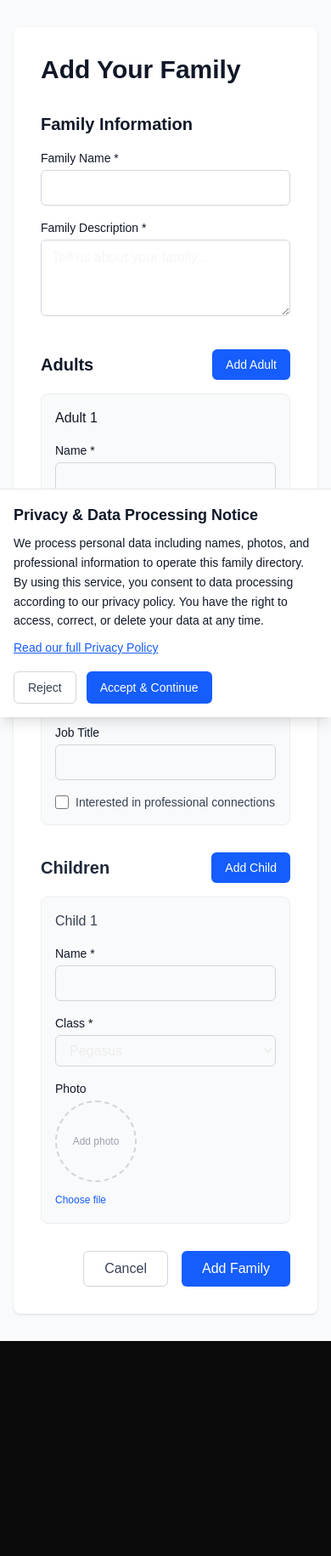
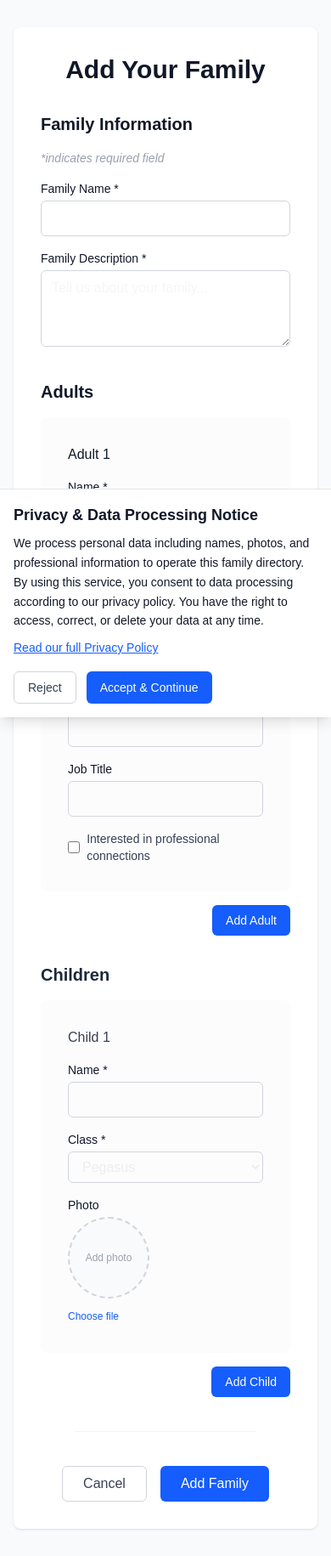
Before and after one commit to jahnif/sbm-directory, a Next.js app: page /register in a window 390 px wide. Shown: the whole page at 85% size. Before the commit the page ends 1578 px from the top, so only its background shows below. Built offline with nearby package versions, Linux system fonts and the light colour scheme; no server answers.

Commit message:
Added Lynx option, updated UI of form, moved to grid table from cards in mobile views, updated header layout

```diff
--- a/src/app/page.tsx
+++ b/src/app/page.tsx
@@ -83,7 +83,7 @@ export default function Home() {
   // Responsive view mode based on screen size
   useEffect(() => {
     const handleResize = () => {
-      setViewMode(window.innerWidth < 1024 ? 'cards' : 'table');
+      setViewMode(window.innerWidth < 1024 ? 'table' : 'table');
     };
 
     handleResize(); // Set initial value
@@ -123,21 +123,21 @@ export default function Home() {
       {/* Header */}
       <header className="bg-white shadow-sm border-b border-gray-200">
         <div className="max-w-7xl mx-auto px-4 py-6">
-          <div className="flex justify-between items-center">
-            <div>
+          <div className="flex justify-between items-center flex-col lg:flex-row gap-4">
+            <div className="lg:justify-start justify-start flex flex-col text-center lg:text-left">
               <h1 className="text-3xl font-bold text-gray-900">SBM Family Directory</h1>
               <p className="text-gray-700 mt-1">Connect with other families in our Montessori community</p>
             </div>
             <div className="flex gap-3">
               <Link
                 href="/register"
-                className="px-4 py-2 bg-blue-600 text-white rounded-md hover:bg-blue-700 font-medium"
+                className="px-4 py-2 bg-blue-600 text-white rounded-md hover:bg-blue-700 font-medium text-center"
               >
                 Add Your Family
               </Link>
               <Link
                 href="/admin"
-                className="px-4 py-2 border border-gray-300 text-gray-700 rounded-md hover:bg-gray-50 font-medium"
+                className="px-4 py-2 border border-gray-300 text-gray-700 rounded-md hover:bg-gray-50 font-medium text-center"
               >
                 Admin
               </Link>
@@ -181,12 +181,12 @@ export default function Home() {
         ) : viewMode === 'table' ? (
           <div className="bg-white rounded-lg shadow-xl/5">
             {/* Sticky Headers */}
-            <div className="sticky top-0 z-10 bg-white border-b border-gray-200">
+            <div className="sticky top-0 z-10 bg-white border-b border-gray-200 hidden lg:block">
               <div className="grid grid-cols-[3fr_4fr_4fr_3fr] gap-6 px-6 py-3 text-sm font-light text-gray-900 text-center">
                 <div className="">Family Name</div>
                 <div className="">Adults</div>
                 <div className="">Children</div>
-                <div className="">Description</div>
+                <div className="">About</div>
               </div>
             </div>
             <div className="divide-y divide-gray-200">
@@ -219,14 +219,15 @@ export default function Home() {
 // TODO - Add Spanish version and ability to switch
 // TODO - Add contact info for networking?
 // TODO - Remove non-networking spouses in filter?
+// TODO - Add animations to filter changes
 
 // DONE - Add visual summary of family members with small circles under family name?
-// TODO - Fix styling of cards - OR move to grid view
-// TODO - Add Lynx class
+// DONE - Fix styling of cards - OR move to grid view
+// DONE - Add Lynx class
 // DONE - Fix filter in responsive view: Class dropdown and interested on the same line and remove extra whitespace
-// TODO - Update form to move "add" buttons below fields
-// TODO - Remove borders and backgrounds from form
+// DONE - Update form to move "add" buttons below fields
+// DONE - Remove borders and backgrounds from form
 // TODO - Add SBM logo to header
 // TODO - Add SBM color scheme
-// TODO - Fix responsiveness of header, buttons
-// TODO - Add animations to filter changes
+// TODO - Move filter under the directory title?
+// DONE - Fix responsiveness of header, buttons
--- a/src/app/register/page.tsx
+++ b/src/app/register/page.tsx
@@ -1,168 +1,178 @@
-'use client'
+'use client';
 
-import { useState } from 'react'
-import { useRouter } from 'next/navigation'
-import ImageUpload from '@/components/ImageUpload'
-import { supabase } from '@/lib/supabase'
-import { FamilyFormData, ClassType } from '@/types'
+import { useState } from 'react';
+import { useRouter } from 'next/navigation';
+import ImageUpload from '@/components/ImageUpload';
+import { supabase } from '@/lib/supabase';
+import { FamilyFormData, ClassType } from '@/types';
 
-export const dynamic = 'force-dynamic'
+export const dynamic = 'force-dynamic';
 
 export default function RegisterPage() {
-  const router = useRouter()
-  const [isSubmitting, setIsSubmitting] = useState(false)
-  const [error, setError] = useState<string | null>(null)
+  const router = useRouter();
+  const [isSubmitting, setIsSubmitting] = useState(false);
+  const [error, setError] = useState<string | null>(null);
 
   const [formData, setFormData] = useState<FamilyFormData>({
     family_name: '',
     description: '',
-    adults: [{
+    adults: [
+      {
         name: '',
         image_url: null,
         industry: null,
         job_title: null,
         interested_in_connections: false,
-      connection_types: null
-    }],
-    children: [{
+        connection_types: null,
+      },
+    ],
+    children: [
+      {
         name: '',
         image_url: null,
-      class: 'Pegasus' as ClassType
-    }]
-  })
+        class: 'Pegasus' as ClassType,
+      },
+    ],
+  });
 
   const addAdult = () => {
-    setFormData(prev => ({
+    setFormData((prev) => ({
       ...prev,
-      adults: [...prev.adults, {
+      adults: [
+        ...prev.adults,
+        {
           name: '',
           image_url: null,
           industry: null,
           job_title: null,
           interested_in_connections: false,
-        connection_types: null
-      }]
-    }))
-  }
+          connection_types: null,
+        },
+      ],
+    }));
+  };
 
   const removeAdult = (index: number) => {
     if (formData.adults.length > 1) {
-      setFormData(prev => ({
+      setFormData((prev) => ({
         ...prev,
-        adults: prev.adults.filter((_, i) => i !== index)
-      }))
+        adults: prev.adults.filter((_, i) => i !== index),
+      }));
     }
-  }
+  };
 
   const addChild = () => {
-    setFormData(prev => ({
+    setFormData((prev) => ({
       ...prev,
-      children: [...prev.children, {
+      children: [
+        ...prev.children,
+        {
           name: '',
           image_url: null,
-        class: 'Pegasus' as ClassType
-      }]
-    }))
-  }
+          class: 'Pegasus' as ClassType,
+        },
+      ],
+    }));
+  };
 
   const removeChild = (index: number) => {
     if (formData.children.length > 1) {
-      setFormData(prev => ({
+      setFormData((prev) => ({
         ...prev,
-        children: prev.children.filter((_, i) => i !== index)
-      }))
+        children: prev.children.filter((_, i) => i !== index),
+      }));
     }
-  }
+  };
 
   const updateAdult = (index: number, field: string, value: string | boolean | null) => {
-    setFormData(prev => ({
+    setFormData((prev) => ({
       ...prev,
-      adults: prev.adults.map((adult, i) =>
-        i === index ? { ...adult, [field]: value } : adult
-      )
-    }))
-  }
+      adults: prev.adults.map((adult, i) => (i === index ? { ...adult, [field]: value } : adult)),
+    }));
+  };
 
   const updateChild = (index: number, field: string, value: string | ClassType | null) => {
-    setFormData(prev => ({
+    setFormData((prev) => ({
       ...prev,
-      children: prev.children.map((child, i) =>
-        i === index ? { ...child, [field]: value } : child
-      )
-    }))
-  }
+      children: prev.children.map((child, i) => (i === index ? { ...child, [field]: value } : child)),
+    }));
+  };
 
   const handleSubmit = async (e: React.FormEvent) => {
-    e.preventDefault()
-    setIsSubmitting(true)
-    setError(null)
+    e.preventDefault();
+    setIsSubmitting(true);
+    setError(null);
 
     try {
       // Insert family
       const { data: family, error: familyError } = await supabase
         .from('families')
-        .insert([{
+        .insert([
+          {
             family_name: formData.family_name,
-          description: formData.description
-        }])
+            description: formData.description,
+          },
+        ])
         .select()
-        .single()
+        .single();
 
-      if (familyError) throw familyError
+      if (familyError) throw familyError;
 
       // Insert adults
       const adultsToInsert = formData.adults
-        .filter(adult => adult.name.trim())
-        .map(adult => ({
+        .filter((adult) => adult.name.trim())
+        .map((adult) => ({
           family_id: family.id,
-          ...adult
-        }))
+          ...adult,
+        }));
 
       if (adultsToInsert.length > 0) {
-        const { error: adultsError } = await supabase
-          .from('adults')
-          .insert(adultsToInsert)
+        const { error: adultsError } = await supabase.from('adults').insert(adultsToInsert);
 
-        if (adultsError) throw adultsError
+        if (adultsError) throw adultsError;
       }
 
       // Insert children
       const childrenToInsert = formData.children
-        .filter(child => child.name.trim())
-        .map(child => ({
+        .filter((child) => child.name.trim())
+        .map((child) => ({
           family_id: family.id,
-          ...child
-        }))
+          ...child,
+        }));
 
       if (childrenToInsert.length > 0) {
-        const { error: childrenError } = await supabase
-          .from('children')
-          .insert(childrenToInsert)
+        const { error: childrenError } = await supabase.from('children').insert(childrenToInsert);
 
-        if (childrenError) throw childrenError
+        if (childrenError) throw childrenError;
       }
 
-      router.push('/')
+      router.push('/');
     } catch (err) {
-      setError(err instanceof Error ? err.message : 'An error occurred')
+      setError(err instanceof Error ? err.message : 'An error occurred');
     } finally {
-      setIsSubmitting(false)
+      setIsSubmitting(false);
     }
-  }
+  };
 
   return (
     <div className="min-h-screen bg-gray-50 py-8">
       <div className="max-w-4xl mx-auto px-4">
         <div className="bg-white rounded-lg shadow p-8">
-          <h1 className="text-3xl font-bold text-gray-900 mb-8">Add Your Family</h1>
+          <h1 className="text-3xl font-bold text-gray-900 mb-8 text-center mx-auto">Add Your Family</h1>
 
-          <form onSubmit={handleSubmit} className="space-y-8">
+          <form
+            onSubmit={handleSubmit}
+            className="space-y-8"
+          >
             {/* Family Information */}
             <div className="space-y-4">
               <h2 className="text-xl font-semibold text-gray-900">Family Information</h2>
-
+              <div className="italic text-gray-400 text-sm">*indicates required field</div>
               <div>
-                <label htmlFor="family_name" className="block text-sm font-medium text-gray-900 mb-1">
+                <label
+                  htmlFor="family_name"
+                  className="block text-sm font-medium text-gray-900 mb-1"
+                >
                   Family Name *
                 </label>
                 <input
@@ -170,13 +180,16 @@ export default function RegisterPage() {
                   id="family_name"
                   required
                   value={formData.family_name}
-                  onChange={(e) => setFormData(prev => ({ ...prev, family_name: e.target.value }))}
+                  onChange={(e) => setFormData((prev) => ({ ...prev, family_name: e.target.value }))}
                   className="w-full px-3 py-2 border border-gray-300 rounded-md focus:outline-none focus:ring-2 focus:ring-blue-500"
                 />
               </div>
 
               <div>
-                <label htmlFor="description" className="block text-sm font-medium text-gray-900 mb-1">
+                <label
+                  htmlFor="description"
+                  className="block text-sm font-medium text-gray-900 mb-1"
+                >
                   Family Description *
                 </label>
                 <textarea
@@ -184,7 +197,7 @@ export default function RegisterPage() {
                   required
                   rows={3}
                   value={formData.description}
-                  onChange={(e) => setFormData(prev => ({ ...prev, description: e.target.value }))}
+                  onChange={(e) => setFormData((prev) => ({ ...prev, description: e.target.value }))}
                   className="w-full px-3 py-2 border border-gray-300 rounded-md focus:outline-none focus:ring-2 focus:ring-blue-500"
                   placeholder="Tell us about your family..."
                 />
@@ -193,19 +206,13 @@ export default function RegisterPage() {
 
             {/* Adults */}
             <div className="space-y-4">
-              <div className="flex justify-between items-center">
               <h2 className="text-xl font-semibold text-gray-900">Adults</h2>
-                <button
-                  type="button"
-                  onClick={addAdult}
-                  className="px-4 py-2 bg-blue-600 text-white rounded-md hover:bg-blue-700 text-sm"
-                >
-                  Add Adult
-                </button>
-              </div>
 
               {formData.adults.map((adult, index) => (
-                <div key={index} className="border rounded-lg p-4 bg-gray-50">
+                <div
+                  key={index}
+                  className="rounded-lg p-8 bg-gray-50/50"
+                >
                   <div className="flex justify-between items-start mb-4">
                     <h3 className="font-medium text-gray-900">Adult {index + 1}</h3>
                     {formData.adults.length > 1 && (
@@ -221,9 +228,7 @@ export default function RegisterPage() {
 
                   <div className="grid grid-cols-1 md:grid-cols-2 gap-4">
                     <div>
-                      <label className="block text-sm font-medium text-gray-900 mb-1">
-                        Name *
-                      </label>
+                      <label className="block text-sm font-medium text-gray-900 mb-1">Name *</label>
                       <input
                         type="text"
                         required
@@ -234,9 +239,7 @@ export default function RegisterPage() {
                     </div>
 
                     <div>
-                      <label className="block text-sm font-medium text-gray-900 mb-1">
-                        Photo
-                      </label>
+                      <label className="block text-sm font-medium text-gray-900 mb-1">Photo</label>
                       <ImageUpload
                         onImageUploaded={(url) => updateAdult(index, 'image_url', url)}
                         currentImage={adult.image_url}
@@ -245,9 +248,7 @@ export default function RegisterPage() {
                     </div>
 
                     <div>
-                      <label className="block text-sm font-medium text-gray-900 mb-1">
-                        Industry
-                      </label>
+                      <label className="block text-sm font-medium text-gray-900 mb-1">Industry</label>
                       <input
                         type="text"
                         value={adult.industry || ''}
@@ -257,9 +258,7 @@ export default function RegisterPage() {
                     </div>
 
                     <div>
-                      <label className="block text-sm font-medium text-gray-900 mb-1">
-                        Job Title
-                      </label>
+                      <label className="block text-sm font-medium text-gray-900 mb-1">Job Title</label>
                       <input
                         type="text"
                         value={adult.job_title || ''}
@@ -278,16 +277,17 @@ export default function RegisterPage() {
                         onChange={(e) => updateAdult(index, 'interested_in_connections', e.target.checked)}
                         className="h-4 w-4 text-blue-600 focus:ring-blue-500 border-gray-300 rounded"
                       />
-                      <label htmlFor={`connections-${index}`} className="ml-2 text-sm text-gray-700">
+                      <label
+                        htmlFor={`connections-${index}`}
+                        className="ml-2 text-sm text-gray-700"
+                      >
                         Interested in professional connections
                       </label>
                     </div>
 
                     {adult.interested_in_connections && (
                       <div>
-                        <label className="block text-sm font-medium text-gray-900 mb-1">
-                          What kind of professional connections are you interested in?
-                        </label>
+                        <label className="block text-sm font-medium text-gray-900 mb-1">What kind of professional connections are you interested in?</label>
                         <textarea
                           value={adult.connection_types || ''}
                           onChange={(e) => updateAdult(index, 'connection_types', e.target.value || null)}
@@ -300,23 +300,26 @@ export default function RegisterPage() {
                   </div>
                 </div>
               ))}
+              <div className="flex justify-end items-center">
+                <button
+                  type="button"
+                  onClick={addAdult}
+                  className="px-4 py-2 bg-blue-600 text-white rounded-md hover:bg-blue-700 text-sm"
+                >
+                  Add Adult
+                </button>
+              </div>
             </div>
 
             {/* Children */}
             <div className="space-y-4">
-              <div className="flex justify-between items-center">
               <h2 className="text-xl font-semibold text-gray-800">Children</h2>
-                <button
-                  type="button"
-                  onClick={addChild}
-                  className="px-4 py-2 bg-blue-600 text-white rounded-md hover:bg-blue-700 text-sm"
-                >
-                  Add Child
-                </button>
-              </div>
 
               {formData.children.map((child, index) => (
-                <div key={index} className="border rounded-lg p-4 bg-gray-50">
+                <div
+                  key={index}
+                  className="rounded-lg p-8 bg-gray-50/50"
+                >
                   <div className="flex justify-between items-start mb-4">
                     <h3 className="font-medium text-gray-700">Child {index + 1}</h3>
                     {formData.children.length > 1 && (
@@ -332,9 +335,7 @@ export default function RegisterPage() {
 
                   <div className="grid grid-cols-1 md:grid-cols-3 gap-4">
                     <div>
-                      <label className="block text-sm font-medium text-gray-900 mb-1">
-                        Name *
-                      </label>
+                      <label className="block text-sm font-medium text-gray-900 mb-1">Name *</label>
                       <input
                         type="text"
                         required
@@ -345,9 +346,7 @@ export default function RegisterPage() {
                     </div>
 
                     <div>
-                      <label className="block text-sm font-medium text-gray-900 mb-1">
-                        Class *
-                      </label>
+                      <label className="block text-sm font-medium text-gray-900 mb-1">Class *</label>
                       <select
                         required
                         value={child.class}
@@ -355,15 +354,14 @@ export default function RegisterPage() {
                         className="w-full px-3 py-2 border border-gray-300 rounded-md focus:outline-none focus:ring-2 focus:ring-blue-500"
                       >
                         <option value="Pegasus">Pegasus</option>
+                        <option value="Lynx">Lynx</option>
                         <option value="Orion">Orion</option>
                         <option value="Andromeda">Andromeda</option>
                       </select>
                     </div>
 
                     <div>
-                      <label className="block text-sm font-medium text-gray-900 mb-1">
-                        Photo
-                      </label>
+                      <label className="block text-sm font-medium text-gray-900 mb-1">Photo</label>
                       <ImageUpload
                         onImageUploaded={(url) => updateChild(index, 'image_url', url)}
                         currentImage={child.image_url}
@@ -373,15 +371,22 @@ export default function RegisterPage() {
                   </div>
                 </div>
               ))}
+              <div className="flex justify-end items-center">
+                <button
+                  type="button"
+                  onClick={addChild}
+                  className="px-4 py-2 bg-blue-600 text-white rounded-md hover:bg-blue-700 text-sm"
+                >
+                  Add Child
+                </button>
+              </div>
             </div>
 
-            {error && (
-              <div className="text-red-600 bg-red-50 p-3 rounded-md">
-                {error}
-              </div>
-            )}
+            {error && <div className="text-red-600 bg-red-50 p-3 rounded-md">{error}</div>}
 
-            <div className="flex justify-end space-x-4">
+            <hr className="border-gray-100 text-gray-100 m-10" />
+
+            <div className="flex justify-center space-x-4">
               <button
                 type="button"
                 onClick={() => router.push('/')}
@@ -401,5 +406,5 @@ export default function RegisterPage() {
         </div>
       </div>
     </div>
-  )
+  );
 }
--- a/src/components/FamilyTableRow.tsx
+++ b/src/components/FamilyTableRow.tsx
@@ -20,11 +20,13 @@ export default function FamilyTableRow({ family }: FamilyTableRowProps) {
 
   return (
     <div className="border-b border-gray-200 py-6 hover:bg-gray-50">
-      <div className="grid grid-cols-[3fr_4fr_4fr_3fr] gap-4 px-6">
+      <div className="grid lg:grid-cols-[3fr_4fr_4fr_3fr] gap-4 px-6">
         {/* Family Name */}
         <div className="flex flex-col">
-          <h3 className="font-semibold text-gray-900 text-lg">{family.family_name} Family</h3>
-          <div className="flex mt-2">
+          <div className="lg:hidden text-xs text-color-gray-400 text-center mb-1">Family Name</div>
+          <h3 className="font-semibold text-gray-900 lg:text-lg text-2xl text-center lg:text-left">{family.family_name} Family</h3>
+
+          <div className="flex mt-2 mx-auto lg:mx-0 mb-6">
             {family.adults.map((adult) => (
               <Image
                 src={adult.image_url}
@@ -48,7 +50,8 @@ export default function FamilyTableRow({ family }: FamilyTableRowProps) {
 
         {/* Adults */}
         <div className="">
-          <div className="flex flex-col flex-wrap gap-4 mb-4">
+          <div className="lg:hidden text-sm text-color-gray-400 text-center mb-4">Adults</div>
+          <div className="flex lg:flex-col flex-wrap gap-4 mb-4 justify-center">
             {family.adults.map((adult) => (
               <div
                 key={adult.id}
@@ -109,8 +112,10 @@ export default function FamilyTableRow({ family }: FamilyTableRowProps) {
         </div>
 
         {/* Children */}
-        <div className=" flex flex-wrap gap-3 items-center justify-center">
-          <div className="">
+        <div className="flex flex-wrap gap-3 flex-col items-center justify-center">
+          <div className="lg:hidden text-sm text-color-gray-400 text-center mb-4">Children</div>
+
+          <div className="flex lg:flex-col flex-wrap gap-4 mb-4 justify-center">
             {family.children.map((child) => (
               <div
                 key={child.id}
@@ -145,6 +150,8 @@ export default function FamilyTableRow({ family }: FamilyTableRowProps) {
 
         {/* Description */}
         <div className="">
+          <div className="lg:hidden text-sm text-color-gray-400 text-center mb-4">About</div>
+
           <div className="text-sm text-gray-800 leading-relaxed">
             <p>{isExpanded || !shouldTruncate ? family.description : truncateText(family.description)}</p>
             {shouldTruncate && (
--- a/src/components/SearchAndFilters.tsx
+++ b/src/components/SearchAndFilters.tsx
@@ -53,6 +53,7 @@ export default function SearchAndFilters({ onSearchChange, onClassFilter, onConn
           >
             <option value="all">All Classes</option>
             <option value="Pegasus">Pegasus</option>
+            <option value="Lynx">Lynx</option>
             <option value="Orion">Orion</option>
             <option value="Andromeda">Andromeda</option>
           </select>
```
Lines whose indentation alone changed are shown as unchanged.
